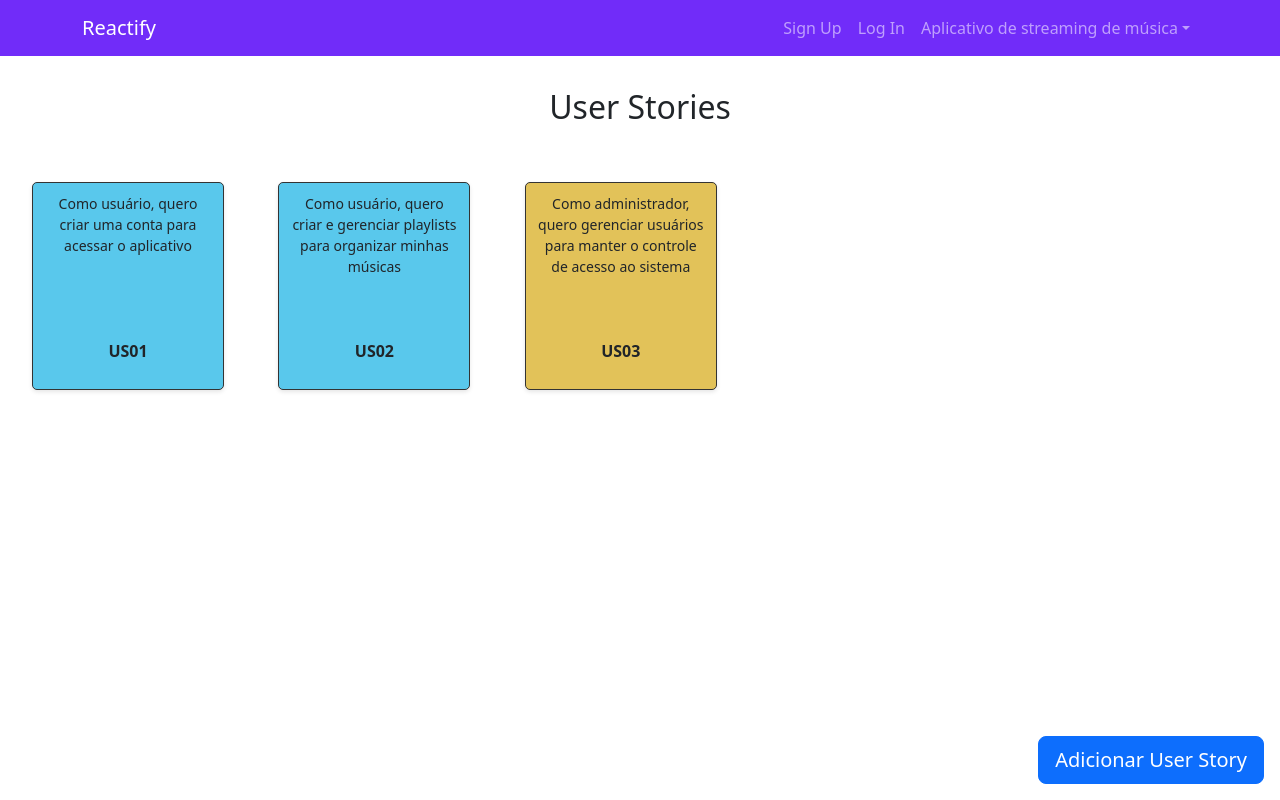
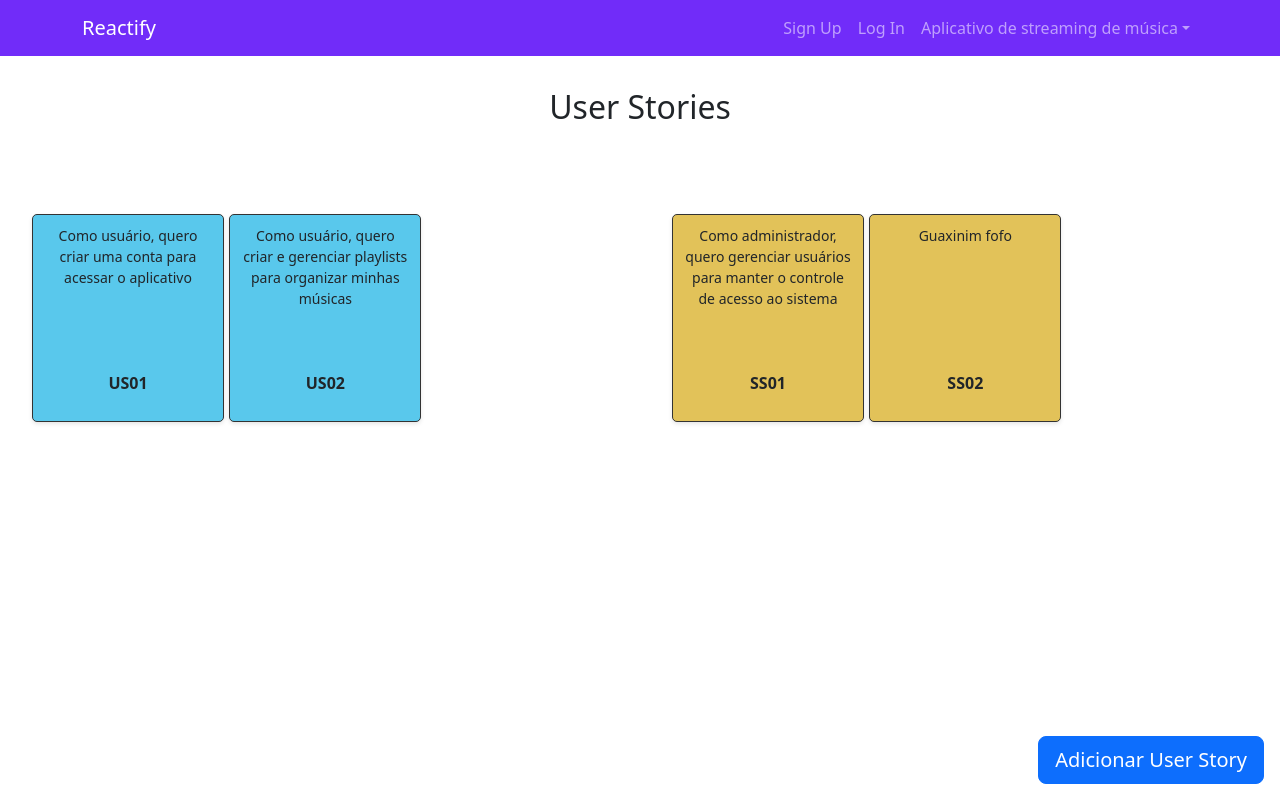
Before and after one commit to LumaGabriela/reactify-demo, a React (Create React App) app: page /user-stories in a window 1280 px wide. Built offline with nearby package versions, Linux system fonts and the light colour scheme.

Commit message:
update stories modal

```diff
--- a/src/App.js
+++ b/src/App.js
@@ -34,8 +34,13 @@ const App = () => {
           type : "user"
         },
         {
-          id: "US03",
+          id: "SS01",
           title: "Como administrador, quero gerenciar usuários para manter o controle de acesso ao sistema",
+          type: "system"
+        },
+        {
+          id: "SS02",
+          title: "Guaxinim fofo",
           type: "system"
         }
       ],
--- a/src/components/button/Buttons.js
+++ b/src/components/button/Buttons.js
@@ -24,22 +24,19 @@ const RemoveButton = ({ handleRemove, type, updateJourney, updateUserStory}) =>
   const handleClick = () => {
     switch (type) {
       case 'project':
-        handleRemove(type);
         break;
       case 'description':
-        handleRemove(type);
         break;
       case 'journey':
-        handleRemove(type);
         updateJourney('remove');
         break;
       case 'userStory':
-        handleRemove(type);
         updateUserStory('remove');
         break;
       default:
         console.log('Tipo desconhecido');
     }
+    handleRemove(type)
   };
 
   return (
--- a/src/components/modal/Modals.js
+++ b/src/components/modal/Modals.js
@@ -206,14 +206,44 @@ const AddUserStories = ({ projectData, setProjectData, storyData, setStoryData,
   const [operation, setOperation] = useState('')
 
 
+  //Adiciona efeitos caso as variaveis mudem
   useEffect(() => {
+    //Define sValue para ser o titulo da story clicada
+
+    let foundStory = null;
+    projectData.forEach(proj => {
+      if (proj.key === modalKey) {
+        proj.stories.forEach(story => {
+          if (story.id === storyData) {
+            foundStory = story;
+          }
+        });
+      }
+    })
+    setSValue(foundStory?.title)
+  }, [storyData, storyModal])
+
+  useEffect(() => {
+    //Define o tipo de operação
     if (storyData !== '') setOperation('description')
     else setOperation('name')
-  }, [storyData]);
+  }, [storyData, operation, sValue]);
+  //Deixa o campo sValue e o storyData vazios após o modal se fechar
+  useEffect(() => {
+    if (storyModal === false) { setSValue(''); setStoryData('') }
+  }, [storyModal])
+
+
+
 
   //Renumerar os ids das userstories
-  const renumberUserStories = (stories) => {
-    return stories
+  const renumberStories = (stories) => {
+    // Separar stories por tipo
+    const userStories = stories.filter(story => story.id.startsWith('US'));
+    const systemStories = stories.filter(story => story.id.startsWith('SS'));
+
+    // Ordenar e renumerar US
+    const numberedUserStories = userStories
       .sort((a, b) => {
         const idA = parseInt(a.id.replace('US', ''));
         const idB = parseInt(b.id.replace('US', ''));
@@ -223,23 +253,40 @@ const AddUserStories = ({ projectData, setProjectData, storyData, setStoryData,
         ...story,
         id: `US${(index + 1).toString().padStart(2, '0')}`
       }));
-  }
+
+    // Ordenar e renumerar SS
+    const numberedSystemStories = systemStories
+      .sort((a, b) => {
+        const idA = parseInt(a.id.replace('SS', ''));
+        const idB = parseInt(b.id.replace('SS', ''));
+        return idA - idB;
+      })
+      .map((story, index) => ({
+        ...story,
+        id: `SS${(index + 1).toString().padStart(2, '0')}`
+      }));
+
+    // Combinar os arrays mantendo a ordem
+    return [...numberedUserStories, ...numberedSystemStories];
+  };
   //Atualiza os valores do array userStory
   const updateUserStory = (op) => {
     const operationType = (op ? op : operation)
 
     switch (operationType) {
       //Adiciona uma nova STORY
-      case 'name': {
+      case 'name': {console.log(sValue, sType)
         const updatedProjectData = projectData.map(proj => {
           if (proj.key === modalKey) {
             const newStory = {
-              id: `US${(proj.stories.length + 1).toString().padStart(2, '0')}`,
+              id: sType === 'user' ?
+              `US${(proj.stories.length + 1).toString().padStart(2, '0')}`
+              : `SS${(proj.stories.length + 1).toString().padStart(2, '0')}`,
               title: sValue,
-              type: 'user'
+              type: sType
             };
 
-            const updatedStories = renumberUserStories([
+            const updatedStories = renumberStories([
               ...proj.stories,
               newStory
             ]);
@@ -260,7 +307,7 @@ const AddUserStories = ({ projectData, setProjectData, storyData, setStoryData,
           if (proj.key === modalKey) {
             const updatedStories = proj.stories.map((story) => {
               if (story.id === storyData) {
-                return { ...story, title: sValue }
+                return { ...story, title: sValue, type: sType }
               }
               return story
             })
@@ -277,7 +324,7 @@ const AddUserStories = ({ projectData, setProjectData, storyData, setStoryData,
             const updatedStories = proj.stories.filter(story => {
               return story.id !== storyData
             })
-            return { ...proj, stories: renumberUserStories(updatedStories) }
+            return { ...proj, stories: renumberStories(updatedStories) }
           }
           return proj
         })
@@ -288,12 +335,13 @@ const AddUserStories = ({ projectData, setProjectData, storyData, setStoryData,
         break;
     }
     setStoryData('')
+    setSValue('')
     handleRemove('userStory')
 
   }
 
 
-  useEffect(() => console.log(project.stories, sType), [project, modalKey])
+  useEffect(() => console.log(sType), [sType])
 
   return (
     <div
@@ -310,6 +358,7 @@ const AddUserStories = ({ projectData, setProjectData, storyData, setStoryData,
           <>Título da story</>
           <Form.Control
             type="text"
+            value={sValue}
             onChange={(e) => setSValue(e.target.value)}
             onKeyUp={(e) => { if (e.key === 'Enter') updateUserStory() }}
             placeholder="Eu como..."
@@ -317,10 +366,10 @@ const AddUserStories = ({ projectData, setProjectData, storyData, setStoryData,
           />
           <>Tipo de story</>
           <select
-          value={sType}
-          onChange={ (e) => setSType(e.target.value)}
-          className="form-select"
-          aria-label="Default select example"
+            value={sType}
+            onChange={(e) => setSType(e.target.value)}
+            className="form-select"
+            aria-label="Default select example"
           >
             <option value="user">Usuário</option>
             <option value="system">Sistema</option>
--- a/src/pages/UserStories.css
+++ b/src/pages/UserStories.css
@@ -4,19 +4,27 @@
     text-align: center;
 }
 
-.user-stories-grid {
+.stories-container {
+  display: flex;
+  flex-direction: row;
+  justify-content: space-between;
+  align-items: center;
+  width: 100%;
+}
+.stories-grid {
     display: grid;
-    grid-template-columns: repeat(auto-fill, minmax(12rem, 1fr));
-    grid-template-rows: minmax(9rem, 12rem);
+    grid-template-columns: repeat(auto-fill, minmax(11rem, 1fr));
+    grid-template-rows: minmax(7rem, 12rem);
     align-items: center;
     gap: 1rem;
-    width: 100%;
+    width: 50%;
     margin: 4rem 0 0 0;
     padding: 0 2rem;
     box-sizing: border-box;
 }
 
-.user-story-block {
+
+.story-block {
     display: flex;
     flex-direction: column;
     justify-content: space-between;
--- a/src/pages/UserStories.js
+++ b/src/pages/UserStories.js
@@ -8,7 +8,7 @@ const UserStories = ({ projectData, setProjectData, storyModal, handleRemove, mo
   const [storyData, setStoryData] = useState('');
 
   const handleClick = (e) => {
-    const storyElement = e.target.closest('.user-story-block');
+    const storyElement = e.target.closest('.story-block');
     if (storyElement) {
       const story = storyElement.dataset.id
       setStoryData(story);
@@ -19,21 +19,44 @@ const UserStories = ({ projectData, setProjectData, storyModal, handleRemove, mo
   return (
     <div>
       <h2 className="title">User Stories</h2>
-      <div className="user-stories-grid">
+      <div className='stories-container'>
+        <div className="stories-grid">
           {projeto.stories.map((story, index) => (
+            story.id.includes('US') && (
               <div
                 key={index}
-            className={`user-story-block ${story.type === 'user' ? 'user-story' : 'system-story'}`}
+                className={`story-block ${story.type === 'user' ? 'user-story' : 'system-story'}`}
                 data-id={story.id}
                 onClick={(e) => handleClick(e)}
               >
                 <div className="story-content">
                   <p className="story-title">{story.title}</p>
                   <p className="story-id"><strong>{story.id}</strong></p>
-
                 </div>
               </div>
+            )
           ))}
+        </div>
+
+        <div className="stories-grid">
+          {projeto.stories.map((story, index) => (
+            story.id.includes('SS') && (
+              <div
+                key={index}
+                className={`story-block ${story.type === 'user' ? 'user-story' : 'system-story'}`}
+                data-id={story.id}
+                onClick={(e) => handleClick(e)}
+              >
+                <div className="story-content">
+                  <p className="story-title">{story.title}</p>
+                  <p className="story-id"><strong>{story.id}</strong></p>
+                </div>
+              </div>
+            )
+          ))}
+        </div>
+
+
       </div>
       <AddButton
         handleRemove={handleRemove}
```
Lines whose indentation alone changed are shown as unchanged.
